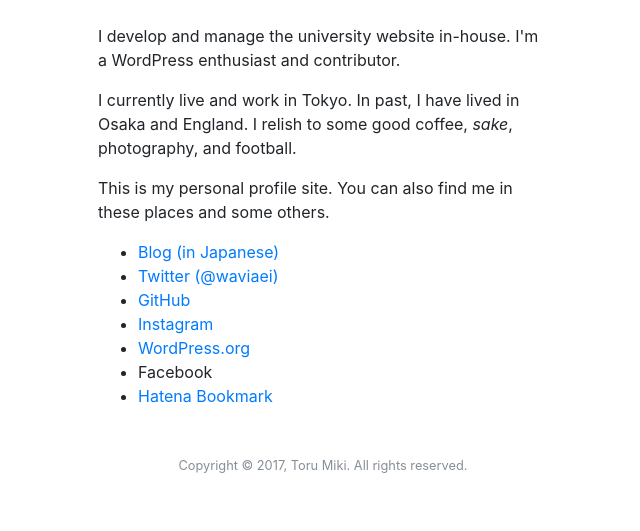
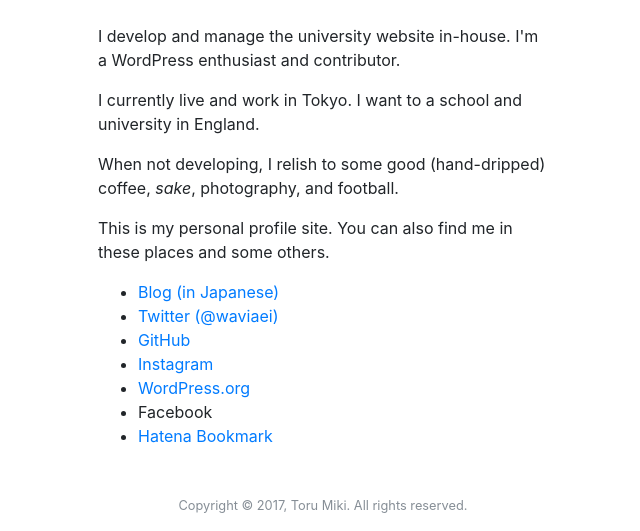
Before and after one commit to waviaei/torumiki.com, a website: page index.html in a window 1280 px wide. Shown: the part 276-807 px from the top of the page, without its empty margins (317-957 px from the left). Drawn offline with Linux system fonts and the light colour scheme.

Commit message:
Minor profile update and typo fix

```diff
--- a/index.html
+++ b/index.html
@@ -34,7 +34,8 @@
       </header>
       <main class="mx-auto my-5">
         <p>I develop and manage the university website in-house. I'm a WordPress enthusiast and contributor.</p>
-        <p>I currently live and work in Tokyo. In past, I have lived in Osaka and  England. I relish to some good coffee, <i>sake</i>, photography, and football.</p>
+        <p>I currently live and work in Tokyo. I want to a school and university in England.</p>
+        <p>When not developing, I relish to some good (hand-dripped) coffee, <i>sake</i>, photography, and football.</p>
         <p>This is my personal profile site. You can also find me in these places and some others.</p>
         <ul>
           <li><a href="https://waviaei.com" onclick="handleOutboundLinkClicks('https://waviaei.com');">Blog (in Japanese)</a></li>
```
